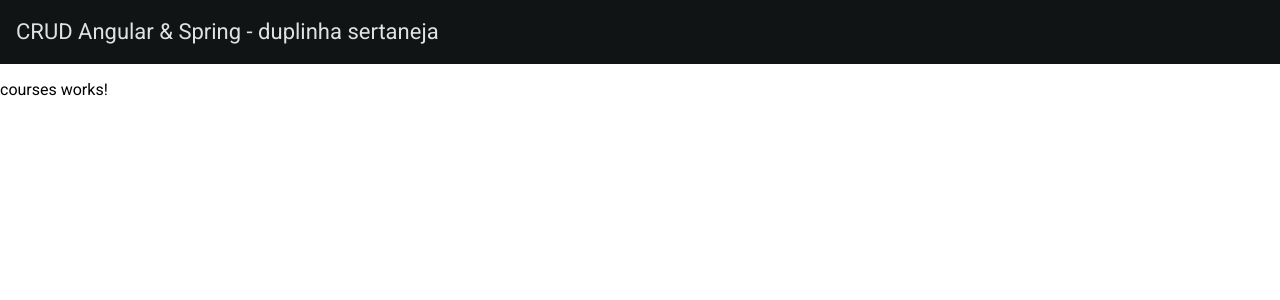
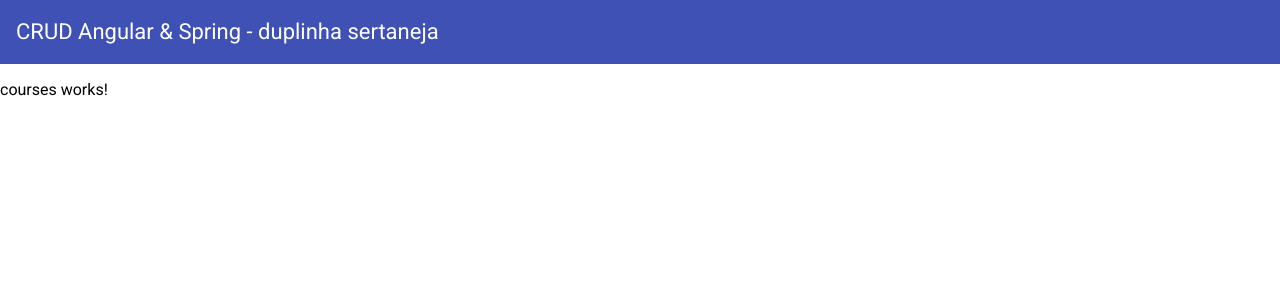
Before and after one commit to MarcosSilva2021/crud-angular, an Angular app: page /courses in a window 1280 px wide. Shown: the top 300 px of the page. Built offline with nearby package versions, Linux system fonts and the light colour scheme.

Commit message:
add thema customizado global

```diff
--- a/src/styles.scss
+++ b/src/styles.scss
@@ -1,4 +1,31 @@
 /* You can add global styles to this file, and also import other style files */
+// Importando o Angular Material com o alias 'mat'
+@use '@angular/material' as mat;
+
+// incluindo o estilo
+@include mat.elevation-classes();
+@include mat.app-background();
+
+// Definindo as paletas de cores
+$my-primary: mat.m2-define-palette(mat.$m2-indigo-palette);
+$my-accent: mat.m2-define-palette(mat.$m2-pink-palette);
+$my-warm: mat.m2-define-palette(mat.$m2-red-palette);
+
+
+// Aplicando o tema no projeto
+$my-theme: mat.m2-define-light-theme(
+  (
+    color: (
+      primary: $my-primary,
+      accent: $my-accent,
+      warm: $my-warm
+    )
+  )
+);
+
+// incluindo o tema customizado
+@include mat.all-component-themes($my-theme);
+
 
 html, body { height: 100%; }
 body { margin: 0; font-family: Roboto, "Helvetica Neue", sans-serif; }
```
